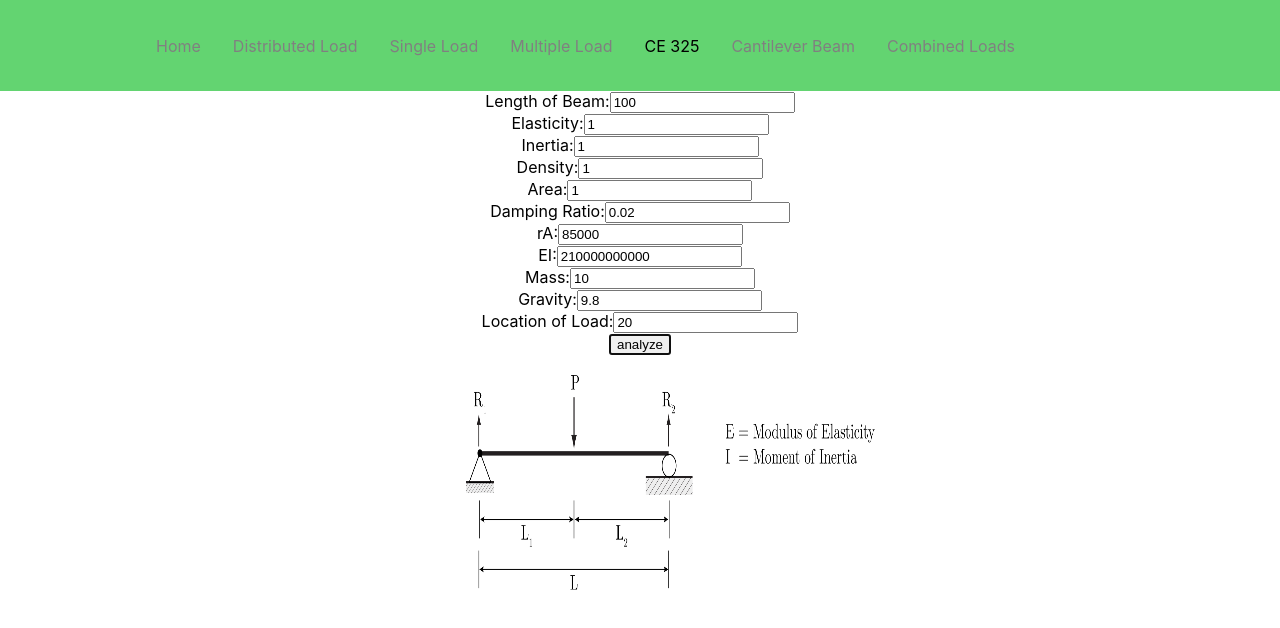
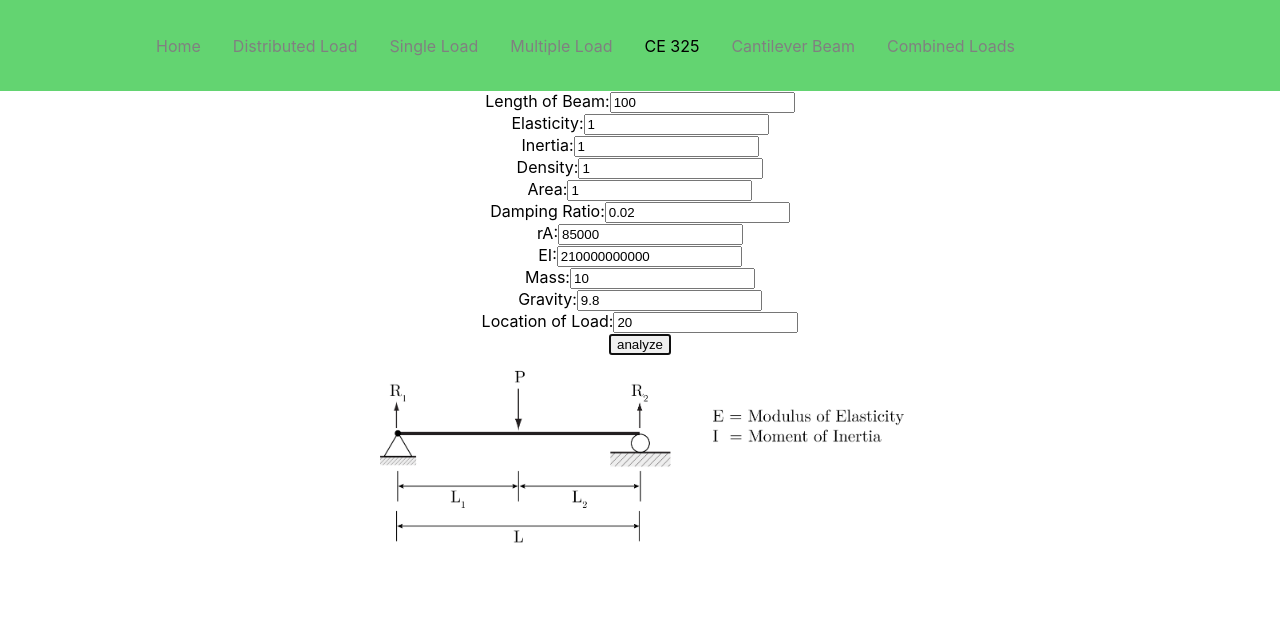
Before and after one commit to jdminer2/CARL, a React (Create React App) app in the folder Web_Version/: page /ce325 in a window 1280 px wide. Shown: the top 628 px of the page. Built offline with nearby package versions, Linux system fonts and the light colour scheme; no server answers.

Commit message:
Fixed initial form's PNG squishing on resize.
Also trimmed the left whitespace in the PNG so that it was balanced on both sides.

```diff
--- a/Web_Version/src/ce325_app/ce325App.js
+++ b/Web_Version/src/ce325_app/ce325App.js
@@ -357,7 +357,7 @@ function Ce325App(){
                         <input type="submit" value="analyze" autoFocus/>
                     <div></div>
                     {/* eslint-disable-next-line no-undef */}
-                    <div><img src={require("../resources/images/Single_load_schematic.png")} height={window.innerHeight/3} width={window.innerWidth/2.5}/></div>
+                    <div><img src={require("../resources/images/Single_load_schematic.png")} height={212.2} width={582.8} align="middle"/></div>
 
                 </form>
             )
--- a/Web_Version/src/single_load_app/singleLoadApp.js
+++ b/Web_Version/src/single_load_app/singleLoadApp.js
@@ -506,7 +506,7 @@ function SingleLoadApp(){
                         <input type="submit" value="analyze" autoFocus/>
                         <div></div>
                         {/* eslint-disable-next-line no-undef */}
-                        <div><img src={require("../resources/images/Single_load_schematic.png")} height={window.innerHeight/3} width={window.innerWidth/2.5}/></div>
+                        <div><img src={require("../resources/images/Single_load_schematic.png")} height={212.2} width={582.8} align="middle"/></div>
 
                     </form>
                 )
```
Also changed, not shown: Web_Version/src/resources/images/Single_load_schematic.png.
